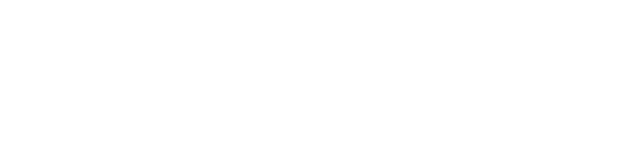
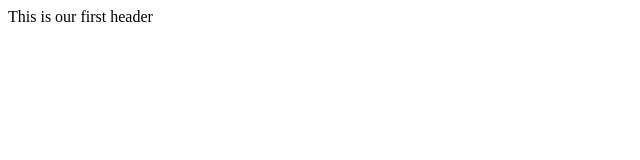
Before and after one commit to dev-dermo/feature-branch-workflow, a plain HTML site: page index.html in a window 1280 px wide. Shown: the whole page, without its empty margins (0-640 px from the left). Drawn offline with Linux system fonts and the light colour scheme.

Commit message:
Added header

```diff
--- a/index.html
+++ b/index.html
@@ -9,6 +9,7 @@
 	<title>Document</title>
 </head>
 <body>
+	<header>This is our first header</header>
 
 	<script src="./assets/javascript/scripts.js"></script>
 </body>
```
